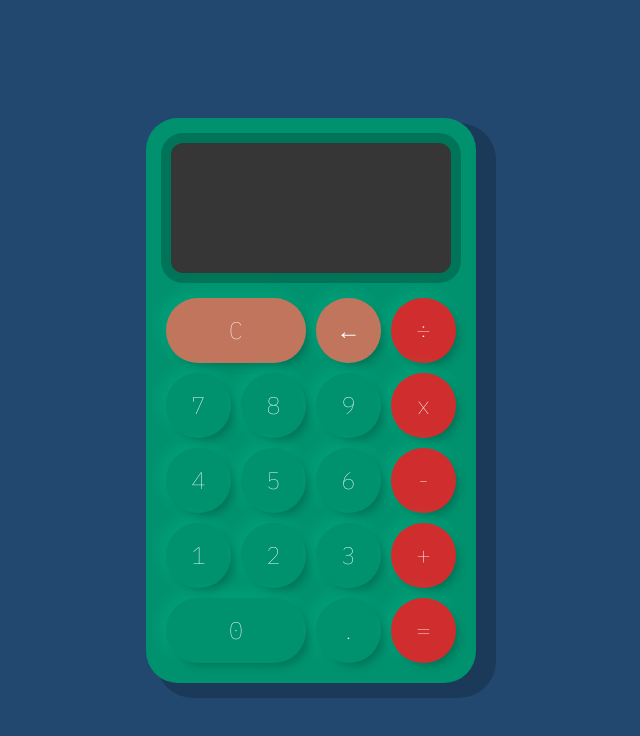
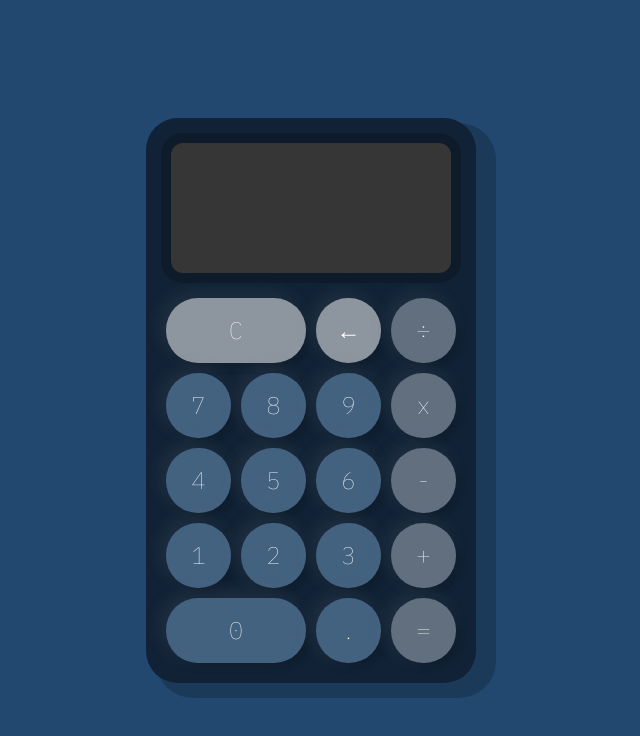
Before and after one commit to zekecabre6/calc-javascript, a plain HTML site: page index.html in a window 1280 px wide. Shown: the whole page, without its empty margins (329-969 px from the left). Drawn offline with Linux system fonts and the light colour scheme.

Commit message:
color update

```diff
--- a/style.css
+++ b/style.css
@@ -19,7 +19,7 @@ body {
   display: grid;
   grid-template-columns: repeat(4, 75px);
   grid-template-rows: 160px repeat(5, 75px);
-  background-color: #00916e;
+  background-color: #112236;
   padding: 15px;
   border-radius: 32px;
   box-shadow: 15px 10px 0px 5px #00000033;
@@ -32,12 +32,12 @@ button {
   border-radius: 32px;
   font-size: 1.5em;
   border: none;
-  background-color: #00916e;
-  box-shadow: 5px 5px 10px -3px #00000040, -5px -5px 15px 3px #00ffc11f;
+  background-color: #436280;
+  box-shadow: 5px 5px 10px -3px #00000040, -5px -5px 15px 3px #7d83811f;
 }
 
 button:active {
-  background-color: #006f54;
+  background-color: #a3bad2;
 }
 
 button:focus {
@@ -72,9 +72,9 @@ button:focus {
 }
 
 .operador {
-  background-color: #d02e2e;
+  background-color: #dbe4ed65;
 }
 
 .green {
-  background-color: #c2755d;
+  background-color: #ffffff85;
 }
```
